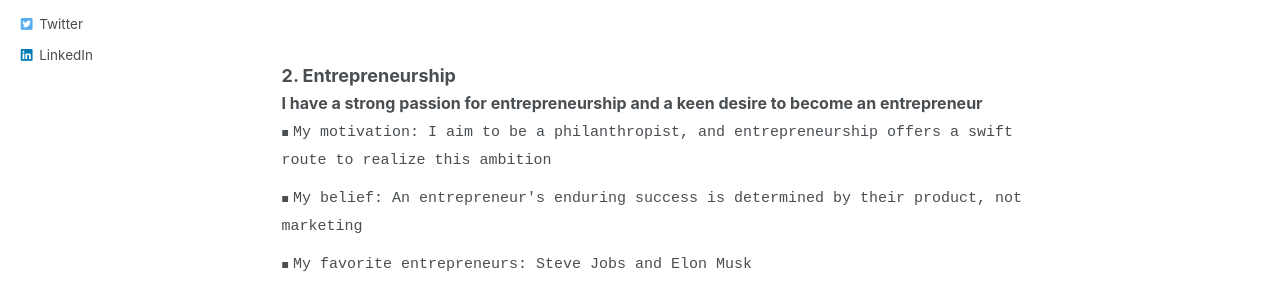
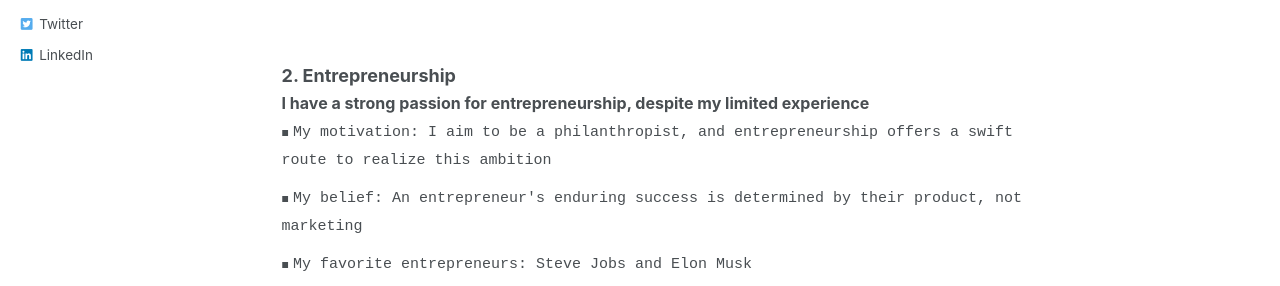
Before and after one commit to Liqiang-Liu/Liqiang-Liu.github.io, a Jekyll site: the page built from _pages/interests.md, in a window 1280 px wide and 924 px high. Shown: the part 441-727 px from the top of the window. Built offline with Jekyll 4.4.1, drawn with Linux system fonts in a browser that asks for light colours.

Commit message:
Update interests.md

```diff
--- a/_pages/interests.md
+++ b/_pages/interests.md
@@ -40,7 +40,7 @@
 
 <ul class="custom-bullet">
 <span style="font-size: 18px;"><strong>2. Entrepreneurship</strong></span><br>
-  <span style="font-size: 16px;"><strong>I have a strong passion for entrepreneurship and a keen desire to become an entrepreneur</strong></span>
+  <span style="font-size: 16px;"><strong>I have a strong passion for entrepreneurship, despite my limited experience</strong></span>
     <ul class="custom-bullet">
       <li><span style="font-size: 15px; font-family: monospace;">My motivation: I aim to be a philanthropist, and entrepreneurship offers a swift route to realize this ambition</span></li>
       <li><span style="font-size: 15px; font-family: monospace;">My belief: An entrepreneur's enduring success is determined by their product, not marketing</span></li>
```
